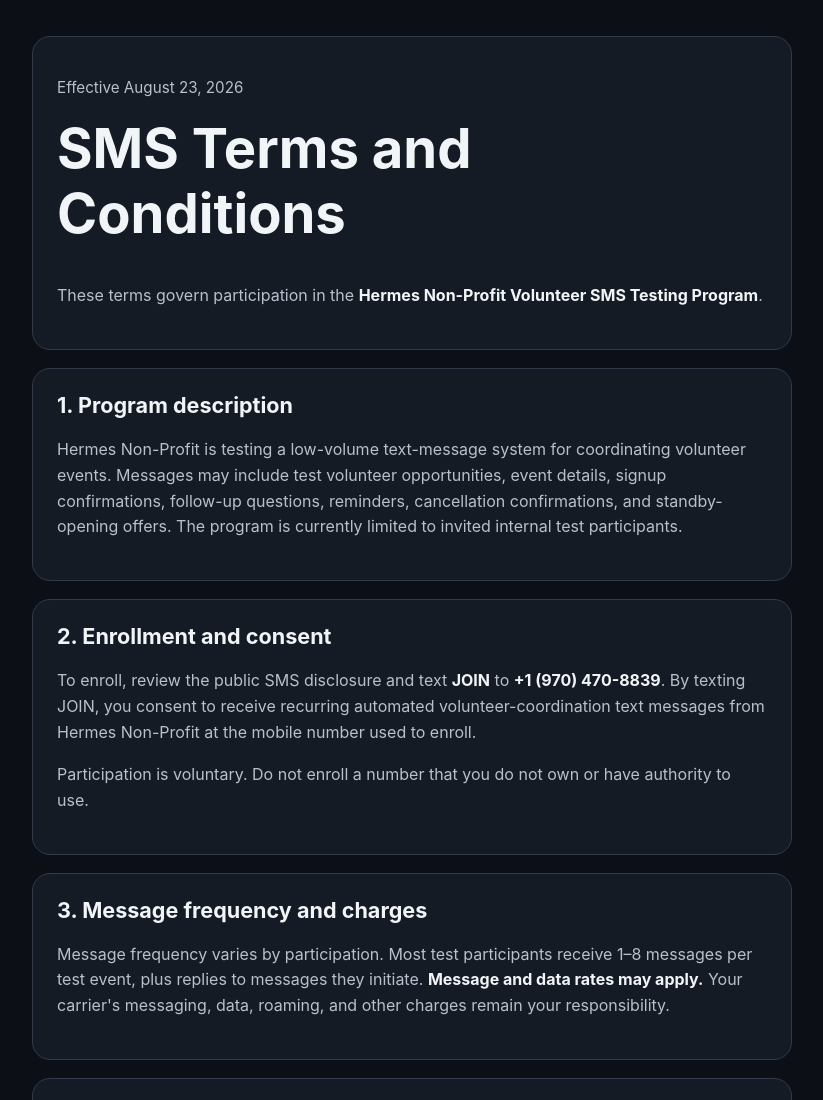
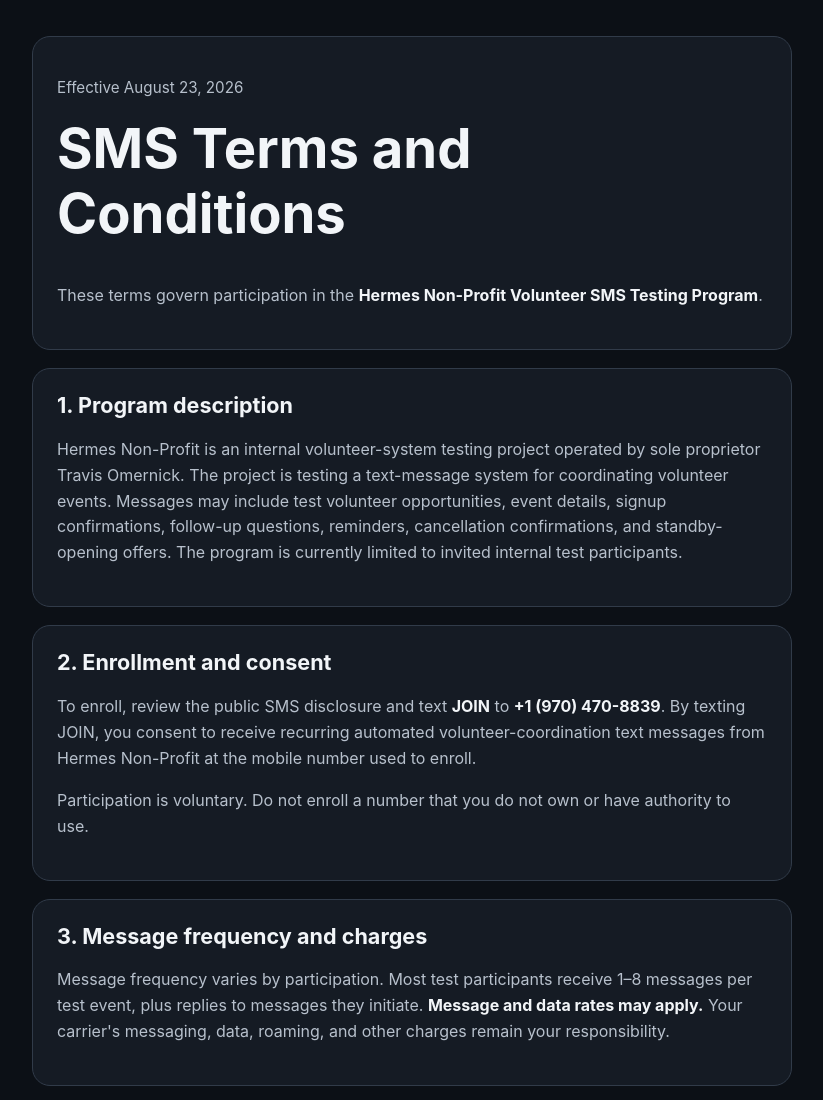
Before and after one commit to falloutmule/hermes-nonprofit-volunteer-board, a website: page public/terms/index.html in a window 1280 px wide. Shown: the top 1100 px of the page, without its empty margins (228-1051 px from the left). Drawn offline with Linux system fonts and the light colour scheme.

Commit message:
docs: link sole proprietor identity to Hermes Non-Profit

```diff
--- a/public/terms/index.html
+++ b/public/terms/index.html
@@ -21,11 +21,12 @@
   <section>
     <h2>1. Program description</h2>
     <p>
-      Hermes Non-Profit is testing a low-volume text-message system for coordinating
-      volunteer events. Messages may include test volunteer opportunities, event details,
-      signup confirmations, follow-up questions, reminders, cancellation confirmations,
-      and standby-opening offers. The program is currently limited to invited internal
-      test participants.
+      Hermes Non-Profit is an internal volunteer-system testing project operated by
+      sole proprietor Travis Omernick. The project is testing a text-message system for
+      coordinating volunteer events. Messages may include test volunteer opportunities,
+      event details, signup confirmations, follow-up questions, reminders, cancellation
+      confirmations, and standby-opening offers. The program is currently limited to
+      invited internal test participants.
     </p>
   </section>
 
```
Also changed, not shown: public/index.html (+8 -2 lines), public/privacy/index.html (+4 -3 lines), tests/routes/public-admin.test.ts (+10 -0 lines).
